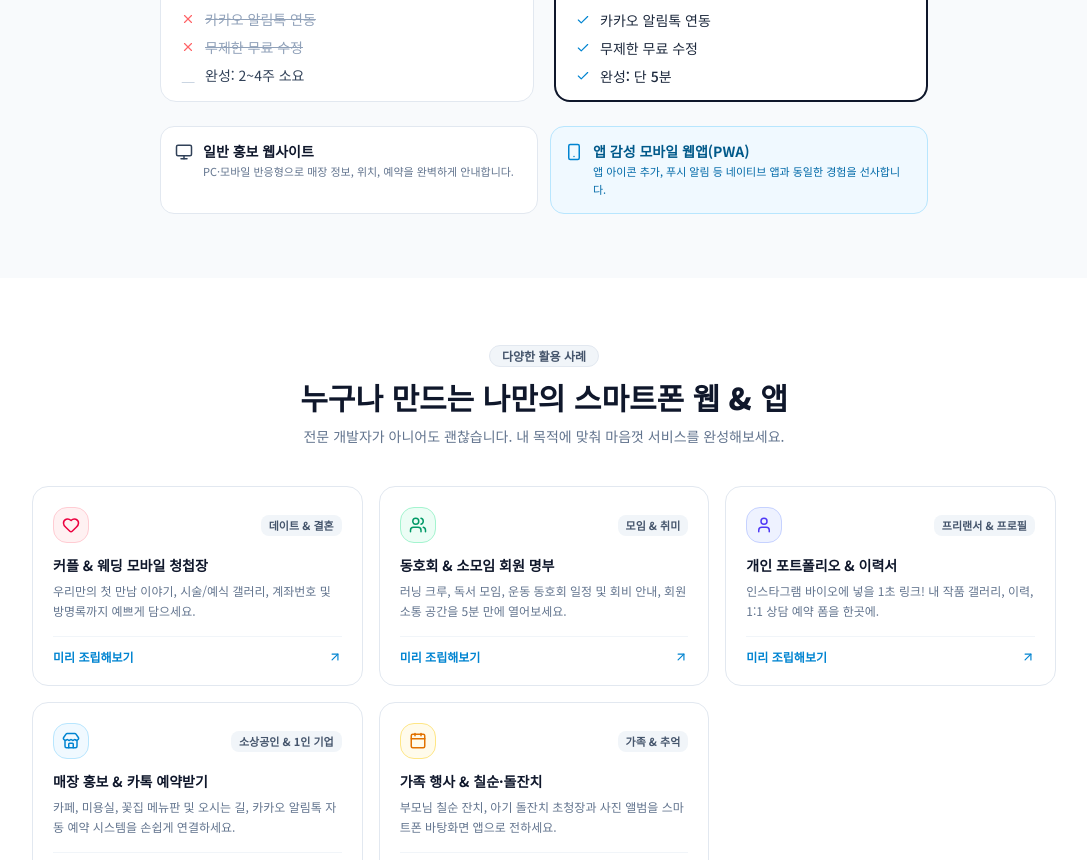
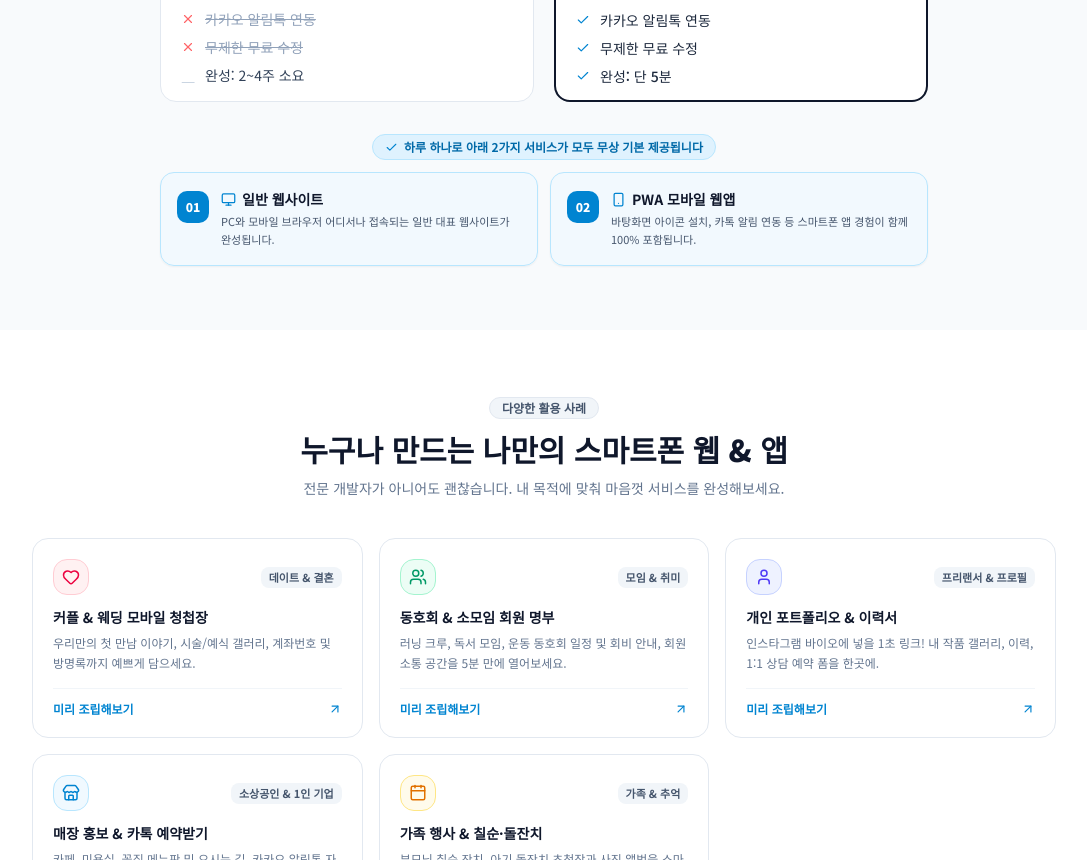
Before and after one commit to Moorisong/haroo, a Next.js app: page / in a window 1280 px wide. Shown: the part 1940-2800 px from the top of the page, without its empty margins (96-1183 px from the left). Built offline with nearby package versions, Linux system fonts and the light colour scheme; no server answers.

Commit message:
style: 홍보 웹사이트+PWA 웹앱 동시 제공 강조, 15개 대표 블록 정돈 및 환불 문구 개선

```diff
--- a/src/components/landing/HeroSection.tsx
+++ b/src/components/landing/HeroSection.tsx
@@ -25,7 +25,7 @@ export default function HeroSection() {
         <div className="flex flex-wrap justify-center gap-2 mb-4">
           <span className="inline-flex items-center gap-1.5 px-3 py-1 bg-sky-50 border border-sky-200 rounded-full text-xs font-medium text-sky-700">
             <Zap size={11} />
-            코딩 지식 0점도 5분 만에 완결
+            코딩 지식 없어도 5분 만에 완결
           </span>
           <span className="inline-flex items-center gap-1.5 px-3 py-1 bg-slate-50 border border-slate-200 rounded-full text-xs font-medium text-slate-600">
             <Shield size={11} />
--- a/src/components/landing/PricingGrid.tsx
+++ b/src/components/landing/PricingGrid.tsx
@@ -141,7 +141,7 @@ export default function PricingGrid() {
                 {SUBSCRIPTION_PLANS.map((plan) => (
                   <div key={plan.months} className={`flex items-center justify-between p-3.5 sm:p-4 ${plan.recommended ? 'bg-sky-50' : ''}`}>
                     <div className="flex items-center gap-3">
-                      <div className={`w-9 h-9 rounded-xl flex items-center justify-center font-black text-xs ${plan.recommended ? 'bg-sky-600 text-white' : 'bg-slate-100 text-slate-700'}`}>
+                      <div className={`w-10 h-10 rounded-xl flex items-center justify-center font-black text-[11px] sm:text-xs whitespace-nowrap flex-shrink-0 ${plan.recommended ? 'bg-sky-600 text-white' : 'bg-slate-100 text-slate-700'}`}>
                         {plan.months}개월
                       </div>
                       <div>
@@ -162,7 +162,7 @@ export default function PricingGrid() {
               </div>
               <div className="p-4 border-t border-slate-100 bg-slate-50">
                 <p className="text-[11px] text-slate-500 leading-relaxed text-center">
-                  구독 해지 시 <strong>Math.ceil(사용일수/30)</strong>개월로 정산 후 잔여 금액에서 10% 위약금을 차감한 금액이 자동 환불됩니다.
+                  중도 해지 시 이용하신 기간을 제외한 나머지 금액에서 10% 위약금을 뺀 후 즉시 환불해 드립니다.
                 </p>
               </div>
             </div>
--- a/src/components/landing/RealisticCostComparisonTable.tsx
+++ b/src/components/landing/RealisticCostComparisonTable.tsx
@@ -24,27 +24,6 @@ const HAROO_LIST = [
   '카카오 알림톡 연동',
   '무제한 무료 수정',
   '완성: 단 5분',
-]
-
-const BENEFIT_ITEMS = [
-  {
-    icon: Monitor,
-    iconClass: 'text-slate-700',
-    wrapperClass: 'border-slate-200 bg-white',
-    title: '일반 홍보 웹사이트',
-    titleClass: 'text-slate-900',
-    desc: 'PC·모바일 반응형으로 매장 정보, 위치, 예약을 완벽하게 안내합니다.',
-    descClass: 'text-slate-500',
-  },
-  {
-    icon: Smartphone,
-    iconClass: 'text-sky-600',
-    wrapperClass: 'border-sky-200 bg-sky-50',
-    title: '앱 감성 모바일 웹앱(PWA)',
-    titleClass: 'text-sky-800',
-    desc: '앱 아이콘 추가, 푸시 알림 등 네이티브 앱과 동일한 경험을 선사합니다.',
-    descClass: 'text-sky-700',
-  },
 ]
 
 /**
@@ -120,20 +99,46 @@ export default function RealisticCostComparisonTable() {
           </div>
         </div>
 
-        {/* 이원화 혜택 */}
-        <div className="mt-6 grid sm:grid-cols-2 gap-3 max-w-3xl mx-auto">
-          {BENEFIT_ITEMS.map((item) => {
-            const Icon = item.icon
-            return (
-              <div key={item.title} className={`flex items-start gap-2.5 p-3.5 rounded-xl border ${item.wrapperClass}`}>
-                <Icon size={18} className={`${item.iconClass} flex-shrink-0 mt-0.5`} />
-                <div>
-                  <div className={`text-xs sm:text-sm font-bold mb-0.5 ${item.titleClass}`}>{item.title}</div>
-                  <div className={`text-[11px] leading-relaxed ${item.descClass}`}>{item.desc}</div>
+        {/* 하루 통합 2가지 기본 제공 혜택 */}
+        <div className="mt-8 max-w-3xl mx-auto">
+          <div className="text-center mb-3">
+            <span className="inline-flex items-center gap-1.5 px-3 py-1 bg-sky-100 border border-sky-200 text-sky-700 text-xs font-bold rounded-full">
+              <Check size={13} className="text-sky-600" />
+              하루 하나로 아래 2가지 서비스가 모두 무상 기본 제공됩니다
+            </span>
+          </div>
+
+          <div className="grid sm:grid-cols-2 gap-3">
+            <div className="flex items-start gap-3 p-4 rounded-xl border border-sky-200 bg-sky-50/70 shadow-xs">
+              <div className="w-8 h-8 rounded-lg bg-sky-600 text-white flex items-center justify-center flex-shrink-0 mt-0.5 font-black text-xs">
+                01
+              </div>
+              <div>
+                <div className="flex items-center gap-1.5 text-xs sm:text-sm font-bold text-slate-900 mb-1">
+                  <Monitor size={15} className="text-sky-600" />
+                  일반 웹사이트
+                </div>
+                <div className="text-[11px] leading-relaxed text-slate-600">
+                  PC와 모바일 브라우저 어디서나 접속되는 일반 대표 웹사이트가 완성됩니다.
                 </div>
               </div>
-            )
-          })}
+            </div>
+
+            <div className="flex items-start gap-3 p-4 rounded-xl border border-sky-200 bg-sky-50/70 shadow-xs">
+              <div className="w-8 h-8 rounded-lg bg-sky-600 text-white flex items-center justify-center flex-shrink-0 mt-0.5 font-black text-xs">
+                02
+              </div>
+              <div>
+                <div className="flex items-center gap-1.5 text-xs sm:text-sm font-bold text-slate-900 mb-1">
+                  <Smartphone size={15} className="text-sky-600" />
+                  PWA 모바일 웹앱
+                </div>
+                <div className="text-[11px] leading-relaxed text-slate-600">
+                  바탕화면 아이콘 설치, 카톡 알림 연동 등 스마트폰 앱 경험이 함께 100% 포함됩니다.
+                </div>
+              </div>
+            </div>
+          </div>
         </div>
       </div>
     </section>
--- a/src/components/landing/ThreeStepGuide.tsx
+++ b/src/components/landing/ThreeStepGuide.tsx
@@ -36,7 +36,7 @@ export default function ThreeStepGuide() {
             가장 쉬운 3단계 완성
           </span>
           <h2 className="text-xl sm:text-2xl md:text-3xl font-black text-slate-900 break-keep leading-snug">
-            개발 지식 0점도 5분 만에 만드는 법
+            개발 지식 없어도 5분 만에 만드는 법
           </h2>
           <p className="text-slate-500 text-xs sm:text-sm mt-2 max-w-lg mx-auto break-keep">
             복잡한 코딩이나 외주 맡길 필요 없이, 딱 3단계로 완성되는 나만의 스마트폰 앱
```
Also changed, not shown: src/components/landing/BlockShowcase.tsx (+6 -13 lines).
